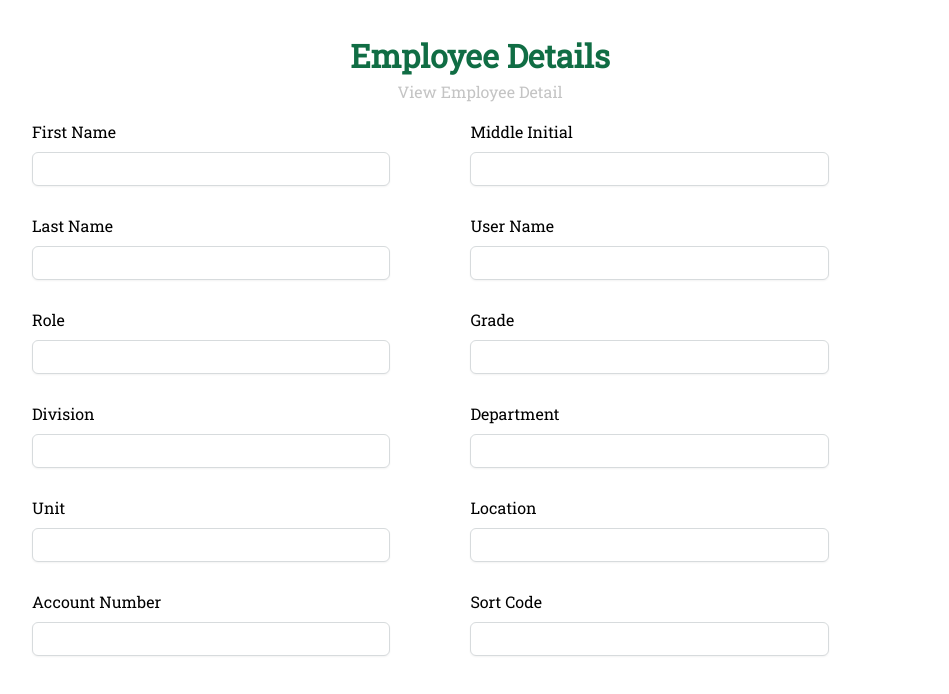
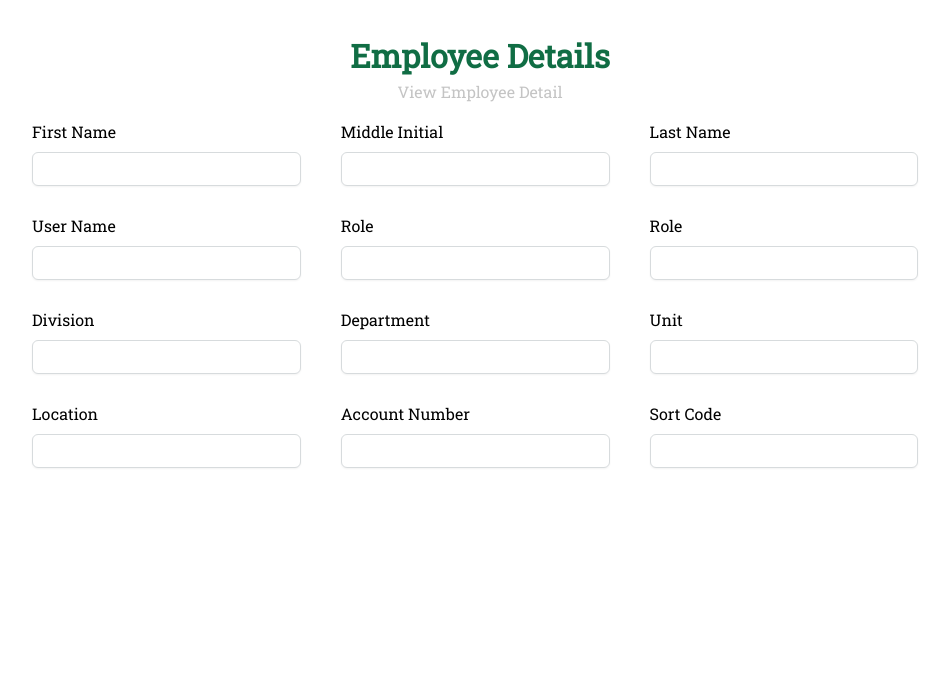
Before and after one commit to fAkinyosoye/employee-mgmt, a React (Vite) app: page /employee-records/1 in a window 1280 px wide. Shown: the top 694 px of the page, without its empty margins (160-1109 px from the left). Built offline with nearby package versions, Linux system fonts and the light colour scheme.

Commit message:
changes on employee details page

```diff
--- a/src/components/pages/EmployeeDetails.tsx
+++ b/src/components/pages/EmployeeDetails.tsx
@@ -1,12 +1,12 @@
 import React from "react";
 import { useForm } from "react-hook-form";
 import { useLocation } from "react-router-dom";
-import { Header1, Input, Label, Subtitle } from "../atoms";
+import { CustomSelect, Header1, Input, Label, Subtitle } from "../atoms";
 
 const EmployeeDetails = () => {
   const { state } = useLocation();
 
-  const { register } = useForm({
+  const { register, control } = useForm({
     defaultValues: {
       firstname: state?.firstname,
       middleinitial: state?.middleinitial,
@@ -24,102 +24,112 @@ const EmployeeDetails = () => {
   });
 
   return (
-    <div className="m-auto w-[70%]">
+    <form className="m-auto w-[70%]">
       <Header1 className="text-center" mt="2rem" mb="0">
         Employee Details
       </Header1>
       <Subtitle className="text-center">View Employee Detail</Subtitle>
 
-      <div className="flex items-center gap-20 mb-4">
+      <div className="flex items-center gap-10 mb-4">
         <Input
           type="text"
-          className="basis-[40%]"
+          className="basis-[30%]"
           label="First Name"
           register={register("firstname")}
         />
         <Input
           type="text"
-          className="basis-[40%]"
+          className="basis-[30%]"
           label="Middle Initial"
           register={register("middleinitial")}
         />
-      </div>
 
-      <div className="flex items-center gap-20 mb-4">
         <Input
           type="text"
-          className="basis-[40%]"
+          className="basis-[30%]"
           label="Last Name"
           register={register("lastname")}
         />
+      </div>
+
+      <div className="flex items-center gap-10 mb-4">
         <Input
           type="text"
-          className="basis-[40%]"
+          className="basis-[30%]"
           label="User Name"
           register={register("username")}
         />
-      </div>
 
-      <div className="flex items-center gap-20 mb-4">
         <Input
           type="text"
-          className="basis-[40%]"
+          className="basis-[30%]"
           label="Role"
           register={register("role")}
         />
+
         <Input
           type="text"
-          className="basis-[40%]"
-          label="Grade"
+          className="basis-[30%]"
+          label="Role"
           register={register("grade")}
         />
+
+        {/* <CustomSelect
+          control={control}
+          name="disbursement_bank_code"
+          options={allBanksData}
+          label="Select Bank"
+          isLoading={getAllBanksLoading}
+          placeholder="Access bank"
+          error={errors?.disbursement_bank_code?.message}
+          rules={{
+            required: "Bank Name is required",
+          }}
+        /> */}
       </div>
 
-      <div className="flex items-center gap-20 mb-4">
+      <div className="flex items-center gap-10 mb-4">
         <Input
           type="text"
-          className="basis-[40%]"
+          className="basis-[30%]"
           label="Division"
           register={register("division")}
         />
         <Input
           type="text"
-          className="basis-[40%]"
+          className="basis-[30%]"
           label="Department"
           register={register("department")}
         />
-      </div>
-
-      <div className="flex items-center gap-20 mb-4">
         <Input
           type="text"
-          className="basis-[40%]"
+          className="basis-[30%]"
           label="Unit"
           register={register("unit")}
         />
+      </div>
+
+      <div className="flex items-center gap-10 mb-4">
         <Input
           type="text"
-          className="basis-[40%]"
+          className="basis-[30%]"
           label="Location"
           register={register("location")}
         />
-      </div>
-
-      <div className="flex items-center gap-20 mb-4">
         <Input
           type="text"
-          className="basis-[40%]"
+          className="basis-[30%]"
           label="Account Number"
           register={register("accountnumber")}
         />
         <Input
           type="text"
-          className="basis-[40%]"
+          className="basis-[30%]"
           label="Sort Code"
           register={register("sortcode")}
         />
       </div>
-    </div>
+    </form>
   );
 };
 
```
